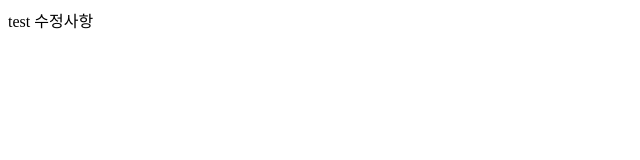
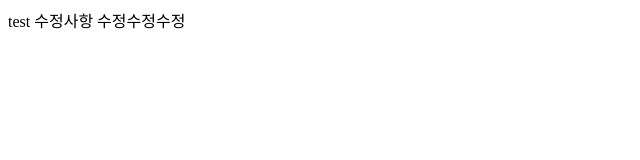
Before and after one commit to seokwon27/test_1, a plain HTML site: page index.html in a window 1280 px wide. Shown: the whole page, without its empty margins (0-640 px from the left). Drawn offline with Linux system fonts and the light colour scheme.

Commit message:
수정수정수정

```diff
--- a/index.html
+++ b/index.html
@@ -8,5 +8,7 @@
 <body>
     test
     수정사항
+
+    수정수정수정
 </body>
 </html>
```
